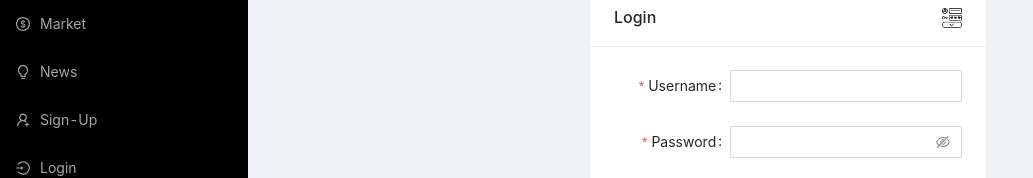
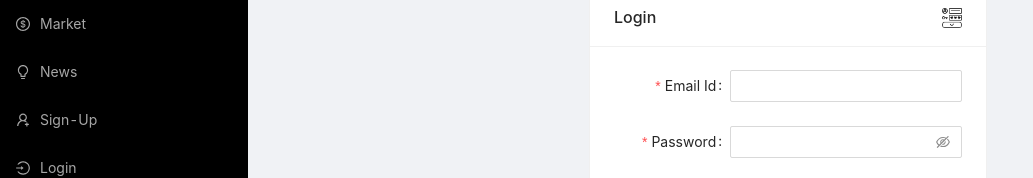
Before and after one commit to akstron/Crypto-X, a React (Create React App) app in the folder client/: page /Login in a window 1280 px wide. Shown: the part 132-310 px from the top of the page, without its empty margins (0-1033 px from the left). Built offline with nearby package versions, Linux system fonts and the light colour scheme; no server answers.

Commit message:
Login bug fixed

```diff
--- a/client/src/Components/LoginPage/LoginPage.jsx
+++ b/client/src/Components/LoginPage/LoginPage.jsx
@@ -37,7 +37,6 @@ const LoginPage = () => {
         }).catch(error => {
             console.log(error);
         })
-
     };
 
     const onFinishFailed = (errorInfo) => {
@@ -69,8 +68,8 @@ const LoginPage = () => {
                     autoComplete="off"
                     >
                     <Form.Item
-                        label="Username"
-                        name="username"
+                        label="Email Id"
+                        name="emailId"
                         rules={[
                         {
                             required: true,
```
Also changed, not shown: 1 other file (tests, documents, lock files or other folders).
